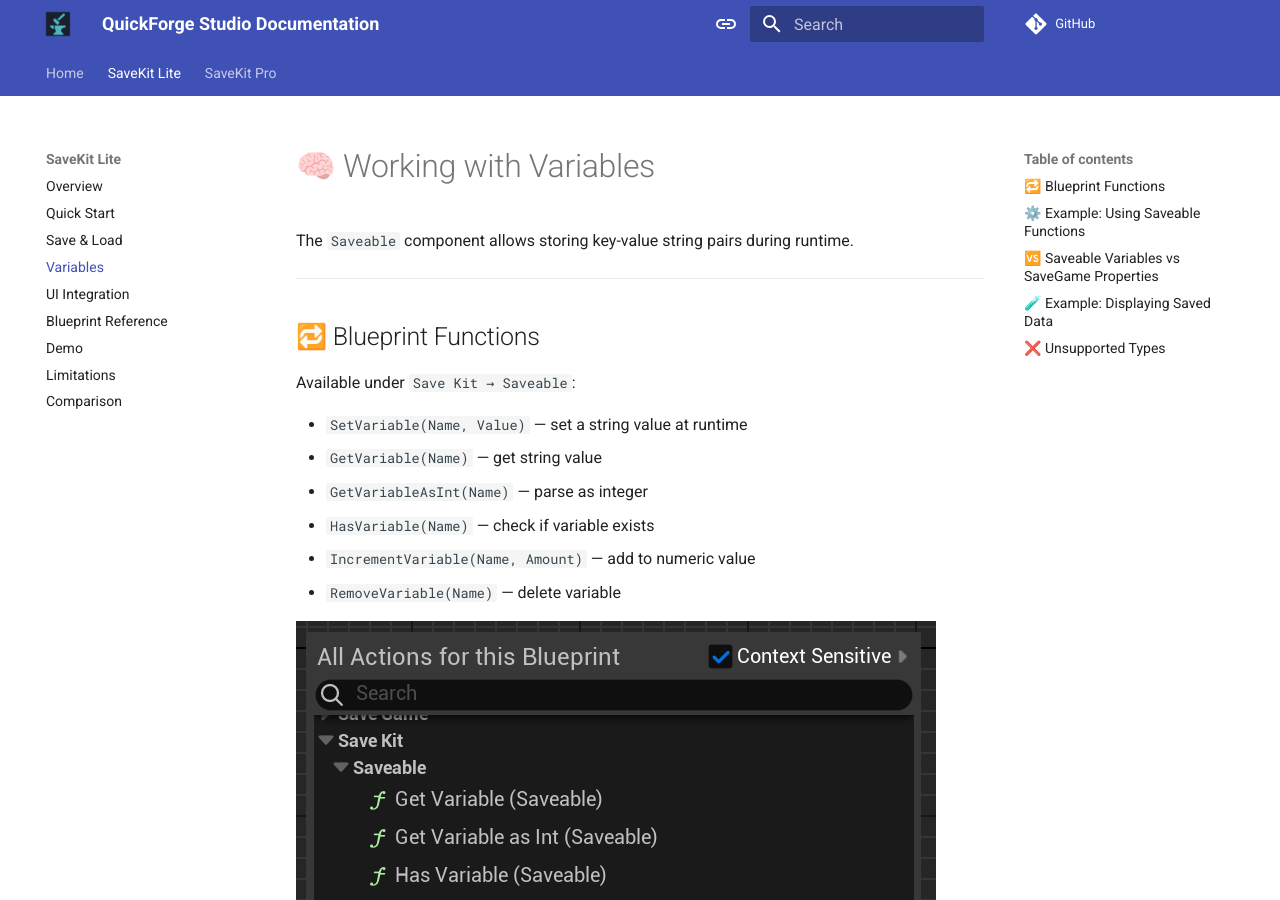
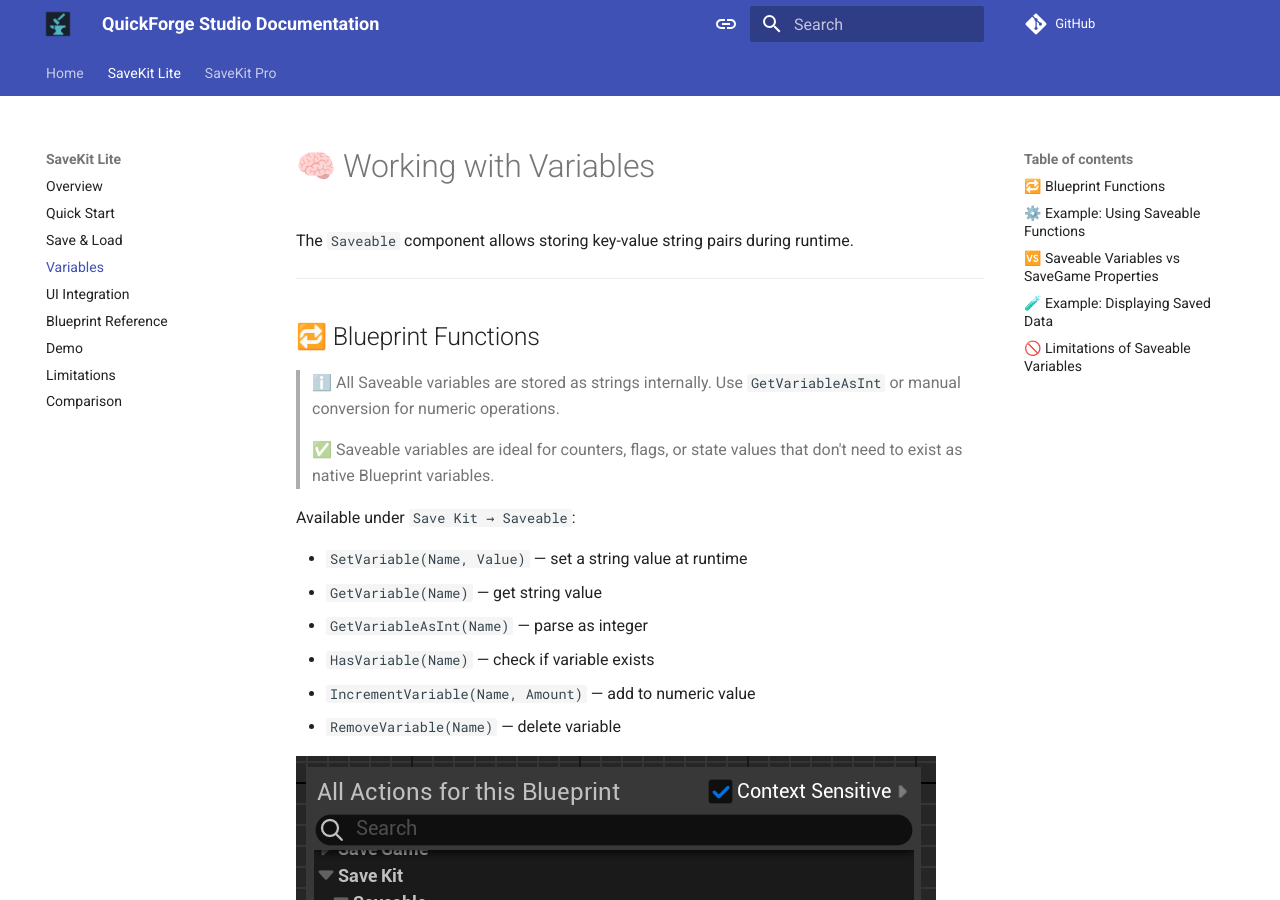
Before and after one commit to george-shilovsky/quickforge-docs, an MkDocs documentation site: the page built from docs/SaveKitLite/variables.md, in a window 1280 px wide and 900 px high. Built offline with MkDocs 1.6.1 and Material for MkDocs 9.7.7, drawn with Linux system fonts in a browser that asks for light colours; comment, search, counter and statistics services are not loaded; some of the changed text lies outside the part shown.

Commit message:
Update variables.md

```diff
--- a/docs/SaveKitLite/variables.md
+++ b/docs/SaveKitLite/variables.md
@@ -5,6 +5,11 @@
 ---
 
 ## 🔁 Blueprint Functions
+
+> ℹ️ All Saveable variables are stored as strings internally.
+Use `GetVariableAsInt` or manual conversion for numeric operations.
+
+> ✅ Saveable variables are ideal for counters, flags, or state values that don't need to exist as native Blueprint variables.
 
 Available under `Save Kit → Saveable`:
 
@@ -38,6 +43,9 @@
 
 ## 🆚 Saveable Variables vs SaveGame Properties
 
+> Use `Saveable` for lightweight, flexible runtime data.
+> Use `SaveGame` for Blueprint-visible variables and type-safe access.
+
 | Method                | Defined In             | Access at Runtime      | Saved by SaveKit |
 |-----------------------|------------------------|-------------------------|------------------|
 | `Saveable` Variables  | Saveable Component     | ✔️ via Blueprint nodes   | ✔️ Yes           |
@@ -65,7 +73,10 @@
 
 ---
 
-## ❌ Unsupported Types
+## 🚫 Limitations of Saveable Variables
+
+> ⚠️ Only string values are supported in Saveable variables. Complex types like vectors, rotators, and structs are not supported.
+
 
 - UObject references
 - Arrays of objects
```
